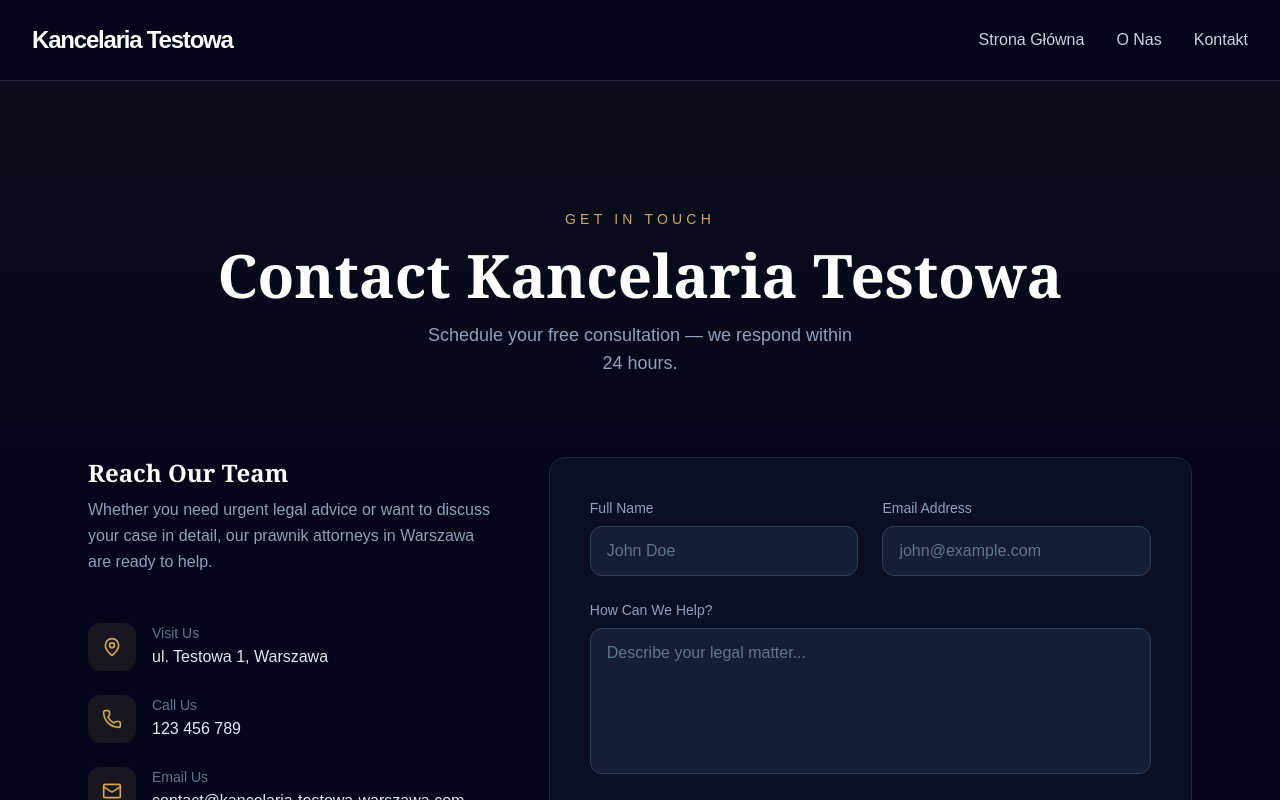
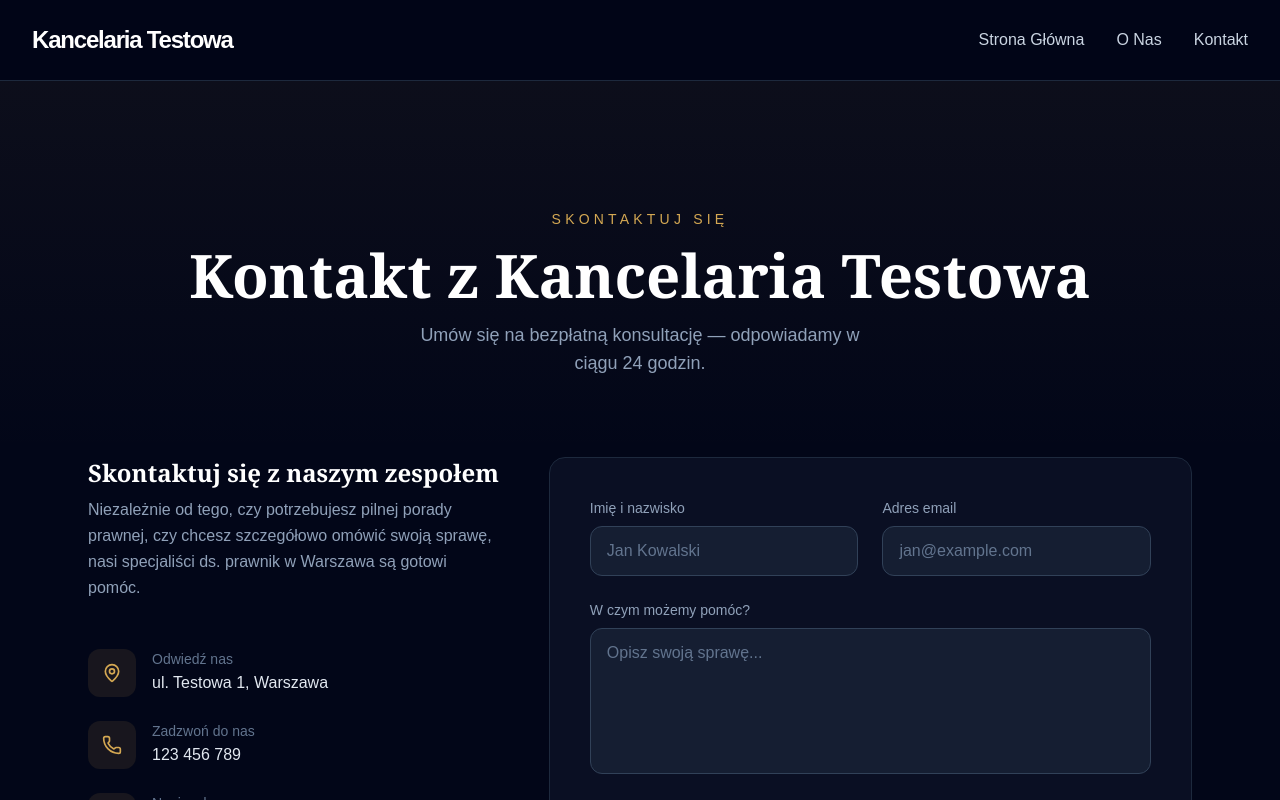
Before and after one commit to Barti303123/bartosz-web-demos, a Next.js app: page /kancelaria-testowa-warszawa/kontakt in a window 1280 px wide. Shown: the top 800 px of the page. Built offline with nearby package versions, Linux system fonts and the light colour scheme.

Commit message:
Generator V4: Kancelaria Testowa (law theme)

```diff
--- a/src/app/kancelaria-testowa-warszawa/kontakt/page.js
+++ b/src/app/kancelaria-testowa-warszawa/kontakt/page.js
@@ -7,9 +7,9 @@ import Footer from "@/components/Footer";
 const fade = { hidden: { opacity: 0, y: 40 }, visible: { opacity: 1, y: 0 } };
 
 const info = [
-  { icon: MapPin, label: "Visit Us", value: "ul. Testowa 1, Warszawa" },
-  { icon: Phone, label: "Call Us", value: "123 456 789" },
-  { icon: Mail, label: "Email Us", value: "contact@kancelaria-testowa-warszawa.com" },
+  { icon: MapPin, label: "Odwiedź nas", value: "ul. Testowa 1, Warszawa" },
+  { icon: Phone, label: "Zadzwoń do nas", value: "123 456 789" },
+  { icon: Mail, label: "Napisz do nas", value: "kontakt@kancelaria-testowa-warszawa.com" },
 ];
 
 export default function LawContact() {
@@ -20,9 +20,9 @@ export default function LawContact() {
       {/* Header */}
       <section className="relative pt-32 pb-20 text-center px-6 overflow-hidden">
         <div className="absolute inset-0 bg-gradient-to-b from-[#D4A853]/5 to-transparent" />
-        <motion.p initial="hidden" animate="visible" variants={fade} transition={{ duration: 0.6 }} className="relative text-[#D4A853] tracking-[.3em] uppercase text-sm mb-4">Get in Touch</motion.p>
-        <motion.h1 initial="hidden" animate="visible" variants={fade} transition={{ duration: 0.8, delay: 0.1 }} className="relative font-serif text-5xl md:text-6xl font-bold mb-4">Contact {"Kancelaria Testowa"}</motion.h1>
-        <motion.p initial="hidden" animate="visible" variants={fade} transition={{ duration: 0.8, delay: 0.2 }} className="relative text-slate-400 text-lg max-w-md mx-auto">Schedule your free consultation — we respond within 24 hours.</motion.p>
+        <motion.p initial="hidden" animate="visible" variants={fade} transition={{ duration: 0.6 }} className="relative text-[#D4A853] tracking-[.3em] uppercase text-sm mb-4">Skontaktuj się</motion.p>
+        <motion.h1 initial="hidden" animate="visible" variants={fade} transition={{ duration: 0.8, delay: 0.1 }} className="relative font-serif text-5xl md:text-6xl font-bold mb-4">Kontakt z {"Kancelaria Testowa"}</motion.h1>
+        <motion.p initial="hidden" animate="visible" variants={fade} transition={{ duration: 0.8, delay: 0.2 }} className="relative text-slate-400 text-lg max-w-md mx-auto">Umów się na bezpłatną konsultację — odpowiadamy w ciągu 24 godzin.</motion.p>
       </section>
 
       {/* Two-Column */}
@@ -30,8 +30,8 @@ export default function LawContact() {
         <div className="grid lg:grid-cols-5 gap-12">
           {/* Left — Contact Info */}
           <motion.div initial="hidden" whileInView="visible" viewport={{ once: true }} variants={fade} transition={{ duration: 0.7 }} className="lg:col-span-2 space-y-8">
-            <h2 className="font-serif text-2xl font-semibold mb-2">Reach Our Team</h2>
-            <p className="text-slate-400 leading-relaxed">Whether you need urgent legal advice or want to discuss your case in detail, our {"prawnik"} attorneys in {"Warszawa"} are ready to help.</p>
+            <h2 className="font-serif text-2xl font-semibold mb-2">Skontaktuj się z naszym zespołem</h2>
+            <p className="text-slate-400 leading-relaxed">Niezależnie od tego, czy potrzebujesz pilnej porady prawnej, czy chcesz szczegółowo omówić swoją sprawę, nasi specjaliści ds. {"prawnik"} w {"Warszawa"} są gotowi pomóc.</p>
             <div className="space-y-6 pt-4">
               {info.map((item, i) => (
                 <motion.div key={i} initial="hidden" whileInView="visible" viewport={{ once: true }} variants={fade} transition={{ duration: 0.5, delay: i * 0.1 }}
@@ -53,20 +53,20 @@ export default function LawContact() {
             <form className="bg-slate-900/60 border border-slate-800 rounded-2xl p-8 md:p-10 space-y-6">
               <div className="grid md:grid-cols-2 gap-6">
                 <div>
-                  <label className="block text-sm text-slate-400 mb-2">Full Name</label>
-                  <input type="text" placeholder="John Doe" className="w-full bg-slate-800/60 border border-slate-700 rounded-xl px-4 py-3 text-white placeholder-slate-500 focus:outline-none focus:border-[#D4A853]/60 transition-colors" />
+                  <label className="block text-sm text-slate-400 mb-2">Imię i nazwisko</label>
+                  <input type="text" placeholder="Jan Kowalski" className="w-full bg-slate-800/60 border border-slate-700 rounded-xl px-4 py-3 text-white placeholder-slate-500 focus:outline-none focus:border-[#D4A853]/60 transition-colors" />
                 </div>
                 <div>
-                  <label className="block text-sm text-slate-400 mb-2">Email Address</label>
-                  <input type="email" placeholder="john@example.com" className="w-full bg-slate-800/60 border border-slate-700 rounded-xl px-4 py-3 text-white placeholder-slate-500 focus:outline-none focus:border-[#D4A853]/60 transition-colors" />
+                  <label className="block text-sm text-slate-400 mb-2">Adres email</label>
+                  <input type="email" placeholder="jan@example.com" className="w-full bg-slate-800/60 border border-slate-700 rounded-xl px-4 py-3 text-white placeholder-slate-500 focus:outline-none focus:border-[#D4A853]/60 transition-colors" />
                 </div>
               </div>
               <div>
-                <label className="block text-sm text-slate-400 mb-2">How Can We Help?</label>
-                <textarea rows={5} placeholder="Describe your legal matter..." className="w-full bg-slate-800/60 border border-slate-700 rounded-xl px-4 py-3 text-white placeholder-slate-500 focus:outline-none focus:border-[#D4A853]/60 transition-colors resize-none" />
+                <label className="block text-sm text-slate-400 mb-2">W czym możemy pomóc?</label>
+                <textarea rows={5} placeholder="Opisz swoją sprawę..." className="w-full bg-slate-800/60 border border-slate-700 rounded-xl px-4 py-3 text-white placeholder-slate-500 focus:outline-none focus:border-[#D4A853]/60 transition-colors resize-none" />
               </div>
               <button type="submit" className="w-full bg-[#D4A853] hover:bg-[#c49a48] text-slate-950 font-bold py-4 rounded-xl transition-colors flex items-center justify-center gap-2 text-lg">
-                Send Message <ArrowRight className="w-5 h-5" />
+                Wyślij wiadomość <ArrowRight className="w-5 h-5" />
               </button>
             </form>
           </motion.div>
--- a/src/app/kancelaria-testowa-warszawa/o-nas/page.js
+++ b/src/app/kancelaria-testowa-warszawa/o-nas/page.js
@@ -7,10 +7,10 @@ import Footer from "@/components/Footer";
 const fade = { hidden: { opacity: 0, y: 40 }, visible: { opacity: 1, y: 0 } };
 
 const stats = [
-  { icon: Clock, value: "15+", label: "Years of Practice" },
-  { icon: Award, value: "2,400+", label: "Cases Won" },
-  { icon: Users, value: "98%", label: "Client Satisfaction" },
-  { icon: Briefcase, value: "50+", label: "Legal Experts" },
+  { icon: Clock, value: "15+", label: "Lata praktyki" },
+  { icon: Award, value: "2,400+", label: "Wygrane sprawy" },
+  { icon: Users, value: "98%", label: "Zadowolenie klientów" },
+  { icon: Briefcase, value: "50+", label: "Ekspertów prawnych" },
 ];
 
 export default function LawAbout() {
@@ -20,7 +20,7 @@ export default function LawAbout() {
 
       {/* Header */}
       <section className="pt-32 pb-12 text-center px-6">
-        <motion.p initial="hidden" animate="visible" variants={fade} transition={{ duration: 0.6 }} className="text-[#D4A853] tracking-[.3em] uppercase text-sm mb-4">About the Firm</motion.p>
+        <motion.p initial="hidden" animate="visible" variants={fade} transition={{ duration: 0.6 }} className="text-[#D4A853] tracking-[.3em] uppercase text-sm mb-4">O Kancelarii</motion.p>
         <motion.h1 initial="hidden" animate="visible" variants={fade} transition={{ duration: 0.8, delay: 0.1 }} className="font-serif text-5xl md:text-6xl font-bold">{"Kancelaria Testowa"}</motion.h1>
       </section>
 
@@ -28,10 +28,10 @@ export default function LawAbout() {
       <section className="max-w-6xl mx-auto px-6 py-20">
         <div className="grid lg:grid-cols-2 gap-16 items-center">
           <motion.div initial="hidden" whileInView="visible" viewport={{ once: true }} variants={fade} transition={{ duration: 0.7 }}>
-            <h2 className="font-serif text-3xl md:text-4xl font-semibold mb-6 leading-tight">A Legacy of Justice<br />in <span className="text-[#D4A853]">{"Warszawa"}</span></h2>
-            <p className="text-slate-300 leading-relaxed mb-5">For over 15 years, {"Kancelaria Testowa"} has been the trusted name in {"prawnik"} across {"Warszawa"}. Our attorneys combine deep legal knowledge with an unwavering commitment to every client.</p>
-            <p className="text-slate-400 leading-relaxed mb-8">From complex litigation to sensitive negotiations, we bring strategic clarity and relentless preparation. Our office at {"ul. Testowa 1"} serves as the cornerstone of our community practice.</p>
-            <a href={`/site/kancelaria-testowa-warszawa/contact`} className="inline-block border-2 border-[#D4A853] text-[#D4A853] hover:bg-[#D4A853] hover:text-slate-950 font-semibold px-8 py-3 rounded transition-colors">Contact Us</a>
+            <h2 className="font-serif text-3xl md:text-4xl font-semibold mb-6 leading-tight">Dziedzictwo sprawiedliwości<br />w <span className="text-[#D4A853]">{"Warszawa"}</span></h2>
+            <p className="text-slate-300 leading-relaxed mb-5">Od ponad 15 lat {"Kancelaria Testowa"} jest zaufaną nazwą w dziedzinie {"prawnik"} w {"Warszawa"}. Nasi prawnicy łączą głęboką wiedzę prawniczą z niezachwianym zaangażowaniem w sprawy każdego klienta.</p>
+            <p className="text-slate-400 leading-relaxed mb-8">Od skomplikowanych sporów sądowych po delikatne negocjacje, wnosimy strategiczną jasność i nieustępliwe przygotowanie. Nasze biuro przy {"ul. Testowa 1"} stanowi fundament naszej praktyki społecznej.</p>
+            <a href={`/site/kancelaria-testowa-warszawa/contact`} className="inline-block border-2 border-[#D4A853] text-[#D4A853] hover:bg-[#D4A853] hover:text-slate-950 font-semibold px-8 py-3 rounded transition-colors">Skontaktuj się z nami</a>
           </motion.div>
 
           <motion.div initial="hidden" whileInView="visible" viewport={{ once: true }} variants={fade} transition={{ duration: 0.7, delay: 0.2 }} className="relative">
@@ -39,7 +39,7 @@ export default function LawAbout() {
             {/* Glassmorphism overlay card */}
             <div className="absolute -bottom-8 -left-6 md:-left-10 backdrop-blur-xl bg-white/10 border border-white/20 rounded-2xl p-6 shadow-2xl max-w-[240px]">
               <p className="text-3xl font-serif font-bold text-[#D4A853] mb-1">2,400+</p>
-              <p className="text-sm text-slate-200">Cases successfully resolved for our clients</p>
+              <p className="text-sm text-slate-200">Sprawy pomyślnie rozwiązane dla naszych klientów</p>
             </div>
           </motion.div>
         </div>
@@ -63,8 +63,8 @@ export default function LawAbout() {
       {/* Mission CTA */}
       <motion.section initial="hidden" whileInView="visible" viewport={{ once: true }} variants={fade} transition={{ duration: 0.8 }}
         className="mx-6 mb-20 max-w-4xl lg:mx-auto bg-gradient-to-r from-slate-900 to-slate-900/50 border border-slate-800 rounded-3xl p-12 md:p-16 text-center">
-        <h3 className="font-serif text-3xl md:text-4xl font-bold mb-4">Our Mission</h3>
-        <p className="text-slate-300 max-w-xl mx-auto text-lg leading-relaxed">To provide every client with the same caliber of legal representation once reserved for the privileged few — with transparency, integrity, and resolve.</p>
+        <h3 className="font-serif text-3xl md:text-4xl font-bold mb-4">Nasza misja</h3>
+        <p className="text-slate-300 max-w-xl mx-auto text-lg leading-relaxed">Zapewnienie każdemu klientowi takiego samego kalibru reprezentacji prawnej, jaki niegdyś był zarezerwowany dla nielicznych uprzywilejowanych — z przejrzystością, uczciwością i determinacją.</p>
       </motion.section>
 
       <Footer companyName="Kancelaria Testowa" />
--- a/src/app/kancelaria-testowa-warszawa/page.js
+++ b/src/app/kancelaria-testowa-warszawa/page.js
@@ -7,9 +7,9 @@ import Footer from "@/components/Footer";
 const fade = { hidden: { opacity: 0, y: 40 }, visible: { opacity: 1, y: 0 } };
 
 const features = [
-  { icon: Shield, title: "Aggressive Defense", desc: "We fight relentlessly to protect your rights, reputation, and future in every case we take." },
-  { icon: Scale, title: "Fair Outcomes", desc: "Our track record proves we deliver justice — maximizing settlements and winning verdicts." },
-  { icon: Gavel, title: "Trial-Ready", desc: "When negotiation fails, our courtroom experience gives you the decisive edge." },
+  { icon: Shield, title: "Skuteczna obrona", desc: "Nieustępliwie walczymy o Twoje prawa, reputację i przyszłość w każdej prowadzonej sprawie." },
+  { icon: Scale, title: "Uczciwe rezultaty", desc: "Nasze doświadczenie udowadnia, że wymierzamy sprawiedliwość — maksymalizując ugody i wygrywając procesy." },
+  { icon: Gavel, title: "Gotowi do procesu", desc: "Gdy negocjacje zawodzą, nasze doświadczenie na sali sądowej daje Ci decydującą przewagę." },
 ];
 
 export default function LawHome() {
@@ -23,15 +23,15 @@ export default function LawHome() {
         <div className="absolute inset-0 bg-gradient-to-b from-slate-950/80 via-slate-950/70 to-slate-950" />
         <motion.div initial="hidden" animate="visible" variants={fade} transition={{ duration: 1 }} className="relative z-10 text-center max-w-3xl px-6">
           <p className="text-[#D4A853] tracking-[.35em] uppercase text-sm font-medium mb-4">prawnik</p>
-          <h1 className="font-serif text-5xl md:text-7xl font-bold leading-tight mb-6">Unyielding Legal<br />Protection</h1>
-          <p className="text-slate-300 text-lg md:text-xl max-w-xl mx-auto mb-10">{"Kancelaria Testowa"} delivers decisive counsel and fierce advocacy when the stakes are highest.</p>
-          <a href={`/site/kancelaria-testowa-warszawa/contact`} className="inline-block bg-[#D4A853] hover:bg-[#c49a48] text-slate-950 font-semibold px-10 py-4 rounded transition-colors text-lg">Free Consultation</a>
+          <h1 className="font-serif text-5xl md:text-7xl font-bold leading-tight mb-6">Niezłomna ochrona<br />prawna</h1>
+          <p className="text-slate-300 text-lg md:text-xl max-w-xl mx-auto mb-10">{"Kancelaria Testowa"} zapewnia stanowcze doradztwo i zaciekłą obronę, gdy stawka jest najwyższa.</p>
+          <a href={`/site/kancelaria-testowa-warszawa/contact`} className="inline-block bg-[#D4A853] hover:bg-[#c49a48] text-slate-950 font-semibold px-10 py-4 rounded transition-colors text-lg">Bezpłatna konsultacja</a>
         </motion.div>
       </section>
 
       {/* Features */}
       <section className="max-w-6xl mx-auto px-6 py-28">
-        <motion.h2 initial="hidden" whileInView="visible" viewport={{ once: true }} variants={fade} transition={{ duration: 0.7 }} className="font-serif text-4xl md:text-5xl text-center mb-4">Why Clients Choose Us</motion.h2>
+        <motion.h2 initial="hidden" whileInView="visible" viewport={{ once: true }} variants={fade} transition={{ duration: 0.7 }} className="font-serif text-4xl md:text-5xl text-center mb-4">Dlaczego klienci nas wybierają</motion.h2>
         <motion.div initial="hidden" whileInView="visible" viewport={{ once: true }} variants={fade} transition={{ duration: 0.7, delay: 0.15 }} className="w-16 h-1 bg-[#D4A853] mx-auto mb-16 rounded-full" />
         <div className="grid md:grid-cols-3 gap-10">
           {features.map((f, i) => (
@@ -50,9 +50,9 @@ export default function LawHome() {
       {/* CTA */}
       <motion.section initial="hidden" whileInView="visible" viewport={{ once: true }} variants={fade} transition={{ duration: 0.8 }}
         className="mx-6 mb-20 max-w-5xl lg:mx-auto rounded-3xl bg-gradient-to-br from-[#D4A853]/15 to-slate-900 border border-[#D4A853]/20 p-12 md:p-20 text-center">
-        <h2 className="font-serif text-3xl md:text-5xl font-bold mb-5">Your Future Deserves a<br />Powerful Advocate</h2>
-        <p className="text-slate-300 max-w-lg mx-auto mb-10 text-lg">Call {"123 456 789"} or schedule online — the first consultation is always free.</p>
-        <a href={`/site/kancelaria-testowa-warszawa/contact`} className="inline-block bg-[#D4A853] hover:bg-[#c49a48] text-slate-950 font-bold px-12 py-4 rounded transition-colors text-lg">Get Started Today</a>
+        <h2 className="font-serif text-3xl md:text-5xl font-bold mb-5">Twoja przyszłość zasługuje na<br />potężnego obrońcę</h2>
+        <p className="text-slate-300 max-w-lg mx-auto mb-10 text-lg">Zadzwoń pod numer {"123 456 789"} lub umów się online — pierwsza konsultacja jest zawsze darmowa.</p>
+        <a href={`/site/kancelaria-testowa-warszawa/contact`} className="inline-block bg-[#D4A853] hover:bg-[#c49a48] text-slate-950 font-bold px-12 py-4 rounded transition-colors text-lg">Zacznij już dziś</a>
       </motion.section>
 
       <Footer companyName="Kancelaria Testowa" />
```
